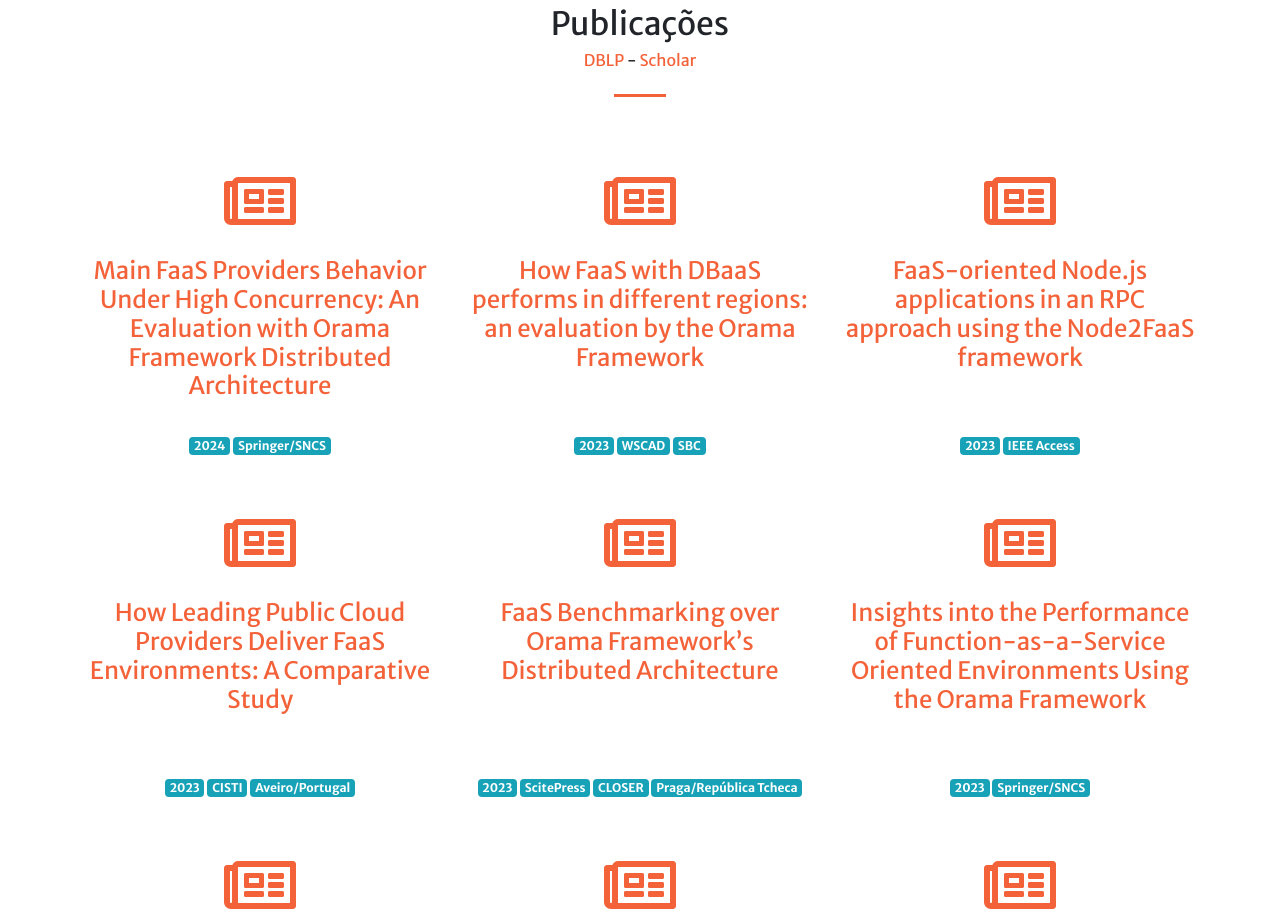
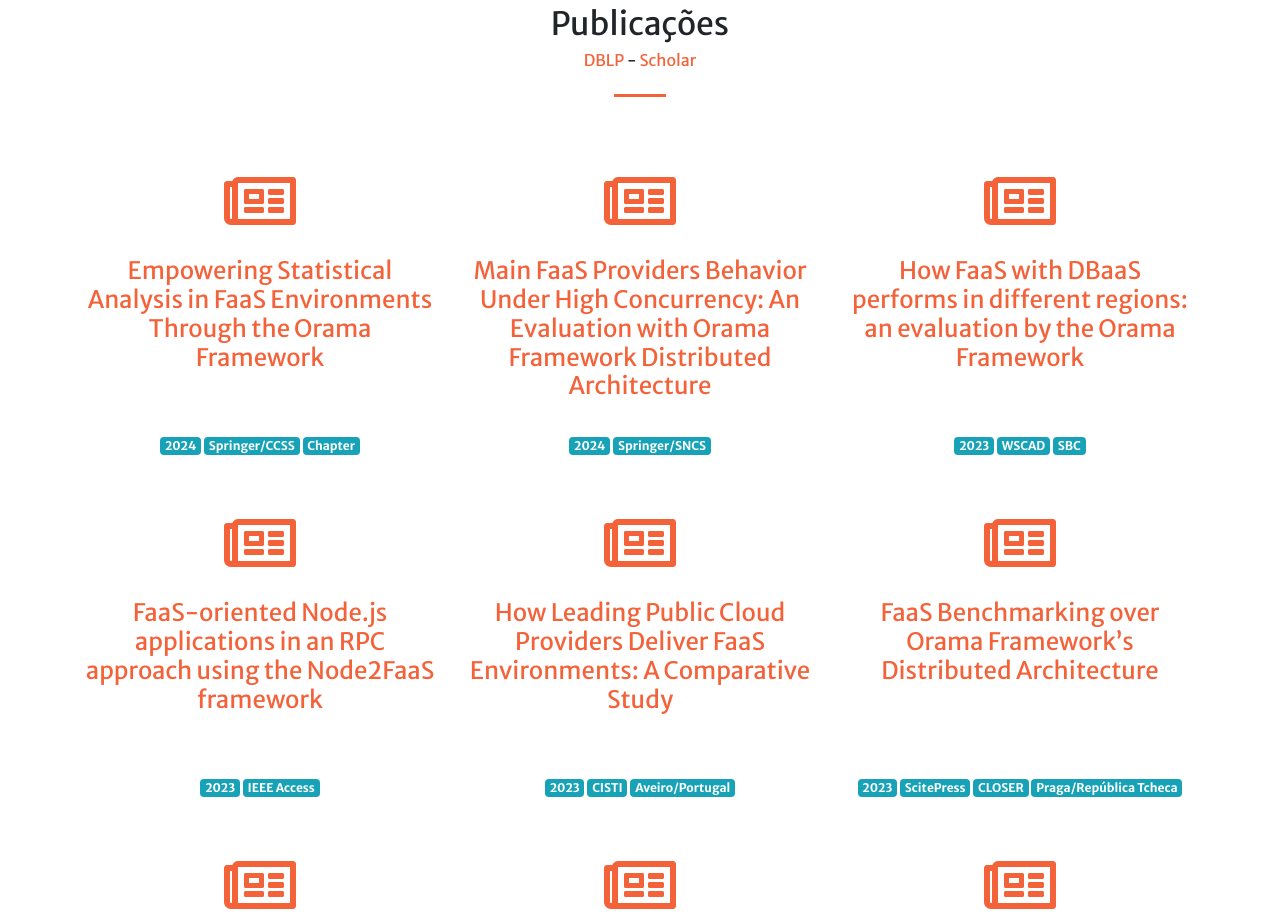
Before and after one commit to leonardoreboucas/site, a plain HTML site: page content/index.html in a window 1280 px wide. Shown: the part 4720-5641 px from the top of the page. Drawn offline with nearby package versions, Linux system fonts and the light colour scheme; some packages are replaced by stand-ins of ours.

Commit message:
Add Springer Chapter

```diff
--- a/content/index.html
+++ b/content/index.html
@@ -684,6 +684,20 @@
             </h6>
             <hr class="divider my-4" />
             <div class="row">
+                <div class="col-lg-4 col-md-6 text-center">
+                    <div class="mt-5">
+                        <a target="_blank"><i
+                                class="far fa-4x fa-newspaper text-primary mb-4"></i></a>
+                                <h5  style="height: 170px;" class="h4 mb-2"><a target="_blank">
+                                    <a href="https://doi.org/10.1007/978-3-031-68165-3_2" target="_blank">
+                                        Empowering Statistical Analysis in FaaS Environments Through the Orama Framework
+                                   </a>
+                                </h5>
+                        <p class="text-muted mb-0"></p>
+                        <h6><span class="badge badge-info">2024</span> <span class="badge badge-info">Springer/CCSS</span> <span class="badge badge-info">Chapter</span></h6>
+                    </div>
+                </div>
+
                 <div class="col-lg-4 col-md-6 text-center">
                     <div class="mt-5">
                         <a target="_blank"><i
```
